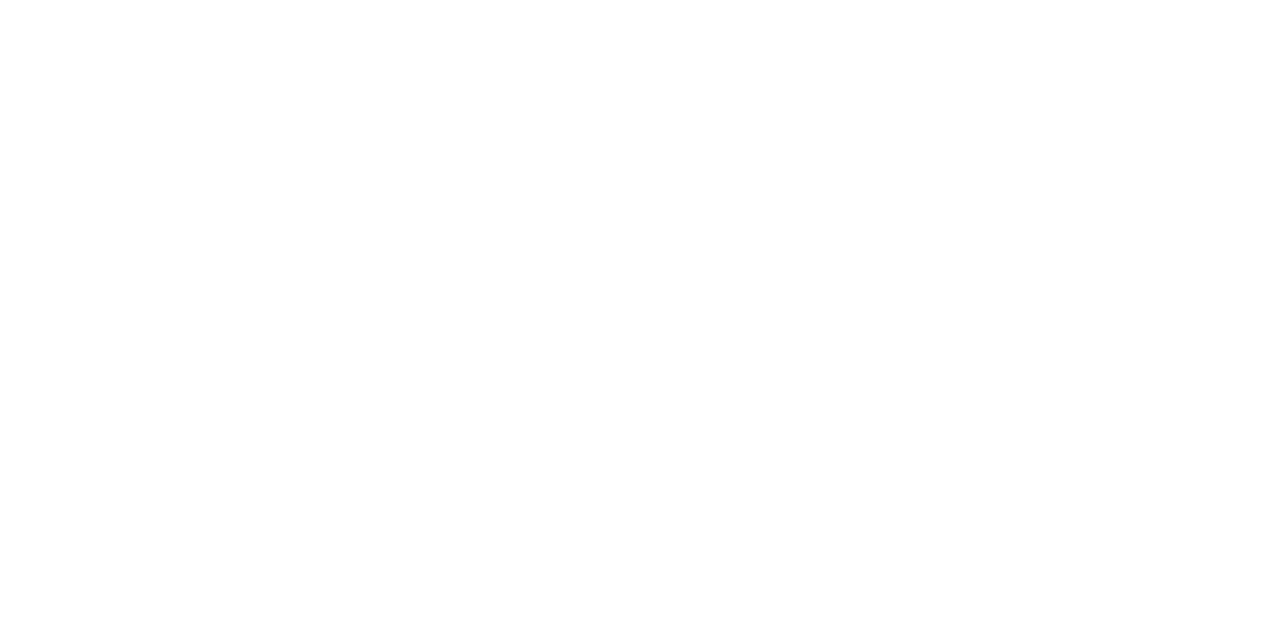
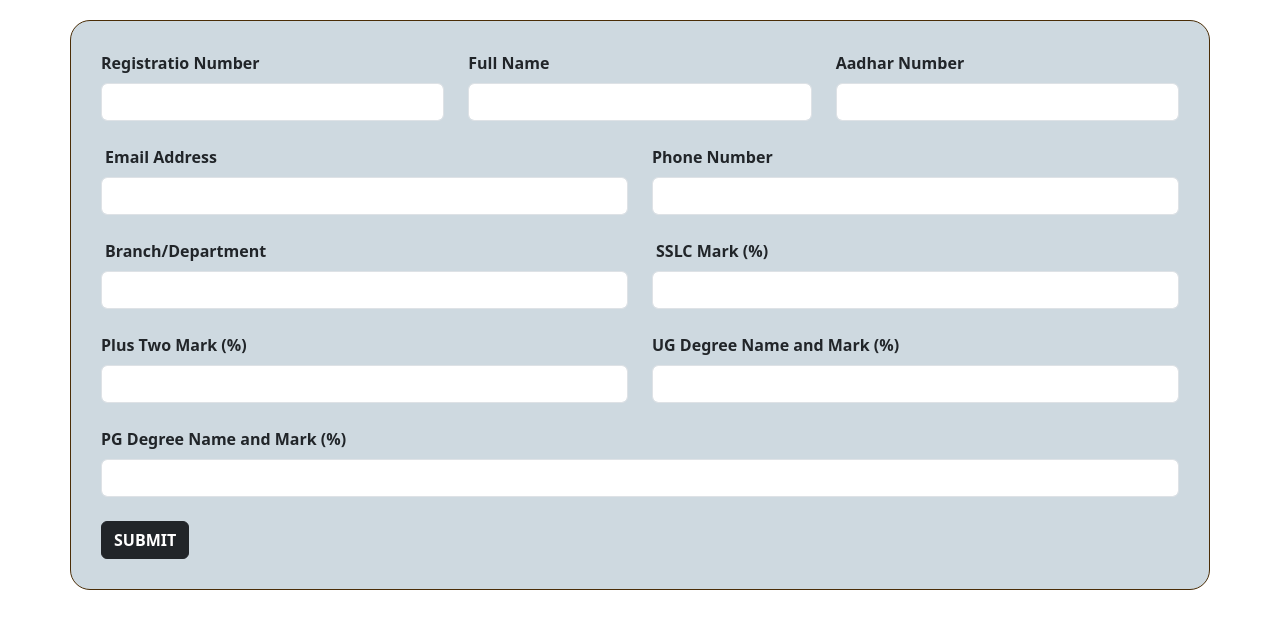
Before and after one commit to Amritha043/campus-app-react, a React (Vite) app: page / in a window 1280 px wide. Shown: the top 628 px of the page. Built offline with nearby package versions, Linux system fonts and the light colour scheme.

Commit message:
component added

```diff
--- a/src/App.jsx
+++ b/src/App.jsx
@@ -3,13 +3,14 @@ import reactLogo from './assets/react.svg'
 import viteLogo from './assets/vite.svg'
 import heroImg from './assets/hero.png'
 import './App.css'
+import AddRegistration from './components/AddRegistration'
 
 function App() {
   const [count, setCount] = useState(0)
 
   return (
     <>
-
+      <AddRegistration/>
     </>
   )
 }
--- /dev/null
+++ b/src/components/AddRegistration.jsx
@@ -0,0 +1,70 @@
+import React from 'react'
+
+const AddRegistration = () => {
+  return (
+    <div>
+         <div className="container">
+
+            <div className="row">
+                <div className="col col-12 col-sm-12 col-md-12 col-lg-12 col-xl-12 col-xxl-12">
+                    <div className="row g-4">
+                        <div className="col col-12 col-sm-6 col-md-6 col-lg-4 col-xl-4 col-xxl-4">
+                            <label htmlFor="" className="form-label"><b>  Registratio Number</b></label>
+                            <input type="text" className="form-control" />
+                        </div>
+                        <div className="col col-12 col-sm-6 col-md-6 col-lg-4 col-xl-4 col-xxl-4">
+                             <label htmlFor="" className="form-label"> <b>Full Name</b></label>
+                            <input type="text" className="form-control" />
+                        </div>
+                        <div className="col col-12 col-sm-6 col-md-6 col-lg-4 col-xl-4 col-xxl-4">
+                             <label htmlFor="" className="form-label"><b>  Aadhar Number</b> </label>
+<input type="text" className="form-control" />
+
+                        </div>
+                        <div className="col col-12 col-sm-6 col-md-6 col-lg-6 col-xl-6 col-xxl-6">
+                             <label htmlFor="" className="form-label me-3 ms-1"><b>Email Address</b> </label>
+                               <input type="text" className="form-control" />
+                            </div>
+
+
+
+                        <div className="col col-12 col-sm-6 col-md-6 col-lg-6 col-xl-6 col-xxl-6">
+                             <label htmlFor="" className="form-label"><b> Phone Number</b></label>
+                            <input type="text" className="form-control" />
+                        </div>
+                        <div className="col col-12 col-sm-6 col-md-6 col-lg-6 col-xl-6 col-xxl-6">
+                             <label htmlFor="" className="form-label me-3 ms-1"><b>Branch/Department</b>   </label>
+                                <input type="text" className="form-control" />
+                        </div>
+                        <div className="col col-12 col-sm-6 col-md-6 col-lg-6 col-xl-6 col-xxl-6">
+                            <label htmlFor="" className="form-label me-3 ms-1"><b> SSLC
+Mark (%)</b></label>
+                            <input type="text" className="form-control" />
+
+                        </div>
+                        <div className="col col-12 col-sm-6 col-md-6 col-lg-6 col-xl-6 col-xxl-6">
+                            <label htmlFor="" className="form-label"> <b>Plus Two Mark (%)</b></label>
+                            <input type="text" className="form-control" />
+                        </div>
+                        <div className="col col-12 col-sm-6 col-md-6 col-lg-6 col-xl-6 col-xxl-6">
+                            <label htmlFor="" className="form-label"> <b> UG Degree Name and Mark (%)</b></label>
+                            <input type="text" className="form-control" />
+                        </div>
+                        <div className="col col-12 col-sm-12 col-md-12 col-lg-12 col-xl-12 col-xxl-12">
+                            <label htmlFor="" className="form-label"><b> PG Degree Name and Mark
+(%) </b></label>
+                            <input type="text" className="form-control" />
+                        </div>
+
+                        <div className="col col-12 col-sm-12 col-md-12 col-lg-12 col-xl-12 col-xxl-12">
+                            <button className="btn btn-dark"><b>SUBMIT</b></button>
+                        </div>
+                    </div>
+                </div>
+            </div>
+        </div>
+    </div>
+  )
+}
+
+export default AddRegistration
--- a/src/index.css
+++ b/src/index.css
@@ -0,0 +1,7 @@
+.container{
+  background-color: #10486934;
+  padding: 30px;
+  border-radius: 20px;
+  margin-top: 20px;
+ border: #4a2d07 solid 1px;
+}
```
